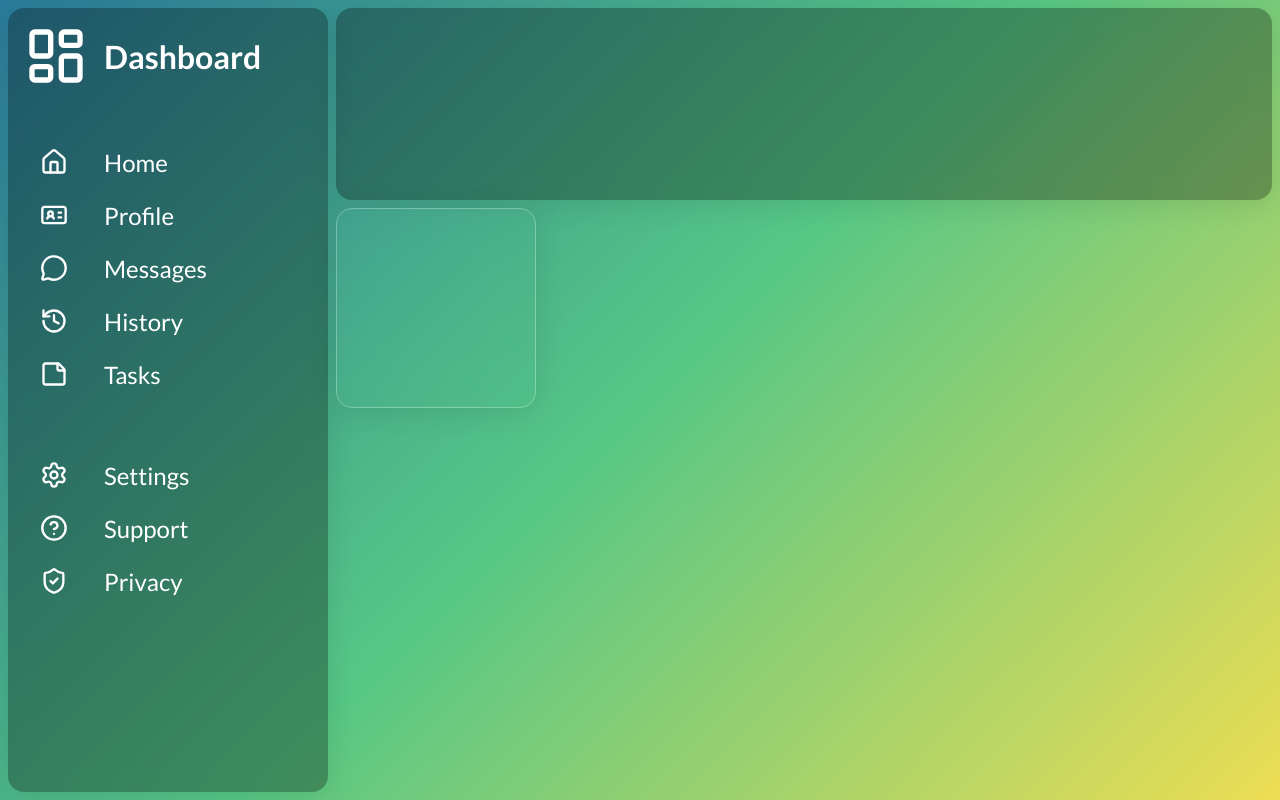
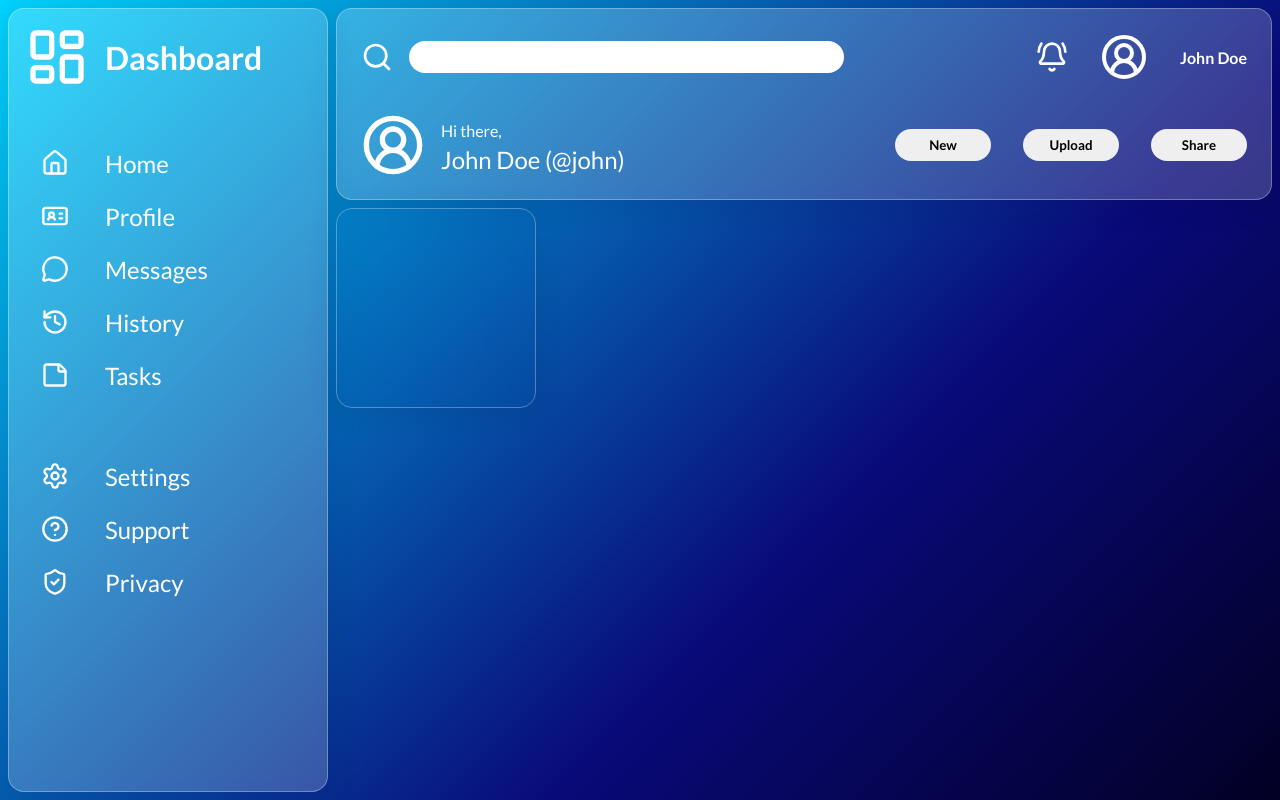
Before and after one commit to max-ldx/odin-dashboard, a plain HTML site: page index.html in a window 1280 px wide. Drawn offline with Linux system fonts and the light colour scheme.

Commit message:
feat: add header

```diff
--- a/index.html
+++ b/index.html
@@ -15,7 +15,31 @@
     <div class="container">
 
         <header class="header frosted">
-
+            <div class="header-top">
+                <div class="header-search">
+                    <img src="./assets/icons/search.svg" alt="Search icon">
+                    <input type="search">
+                </div>
+                <div class="header-account">
+                    <img src="./assets/icons/bell-ring.svg" alt="Bell icon">
+                    <img src="./assets/icons/circle-user-round.svg" alt="User icon">
+                    <span>John Doe</span>
+                </div>
+            </div>
+            <div class="header-bottom">
+                <div class="header-greeting">
+                    <img src="./assets/icons/circle-user-round-big.svg" alt="User icon">
+                    <div class="greeting">
+                        <div>Hi there,</div>
+                        <div class="user-name">John Doe (@john)</div>
+                    </div>
+                </div>
+                <div class="header-buttons">
+                    <button>New</button>
+                    <button>Upload</button>
+                    <button>Share</button>
+                </div>
+            </div>
         </header>
 
         <div class="sidebar frosted">
--- a/style.css
+++ b/style.css
@@ -14,9 +14,10 @@
 }
 
 .frosted {
-    background: rgba(0, 0, 0, 0.3);
+    background: rgba(255, 255, 255, 0.2);
     box-shadow: 0 4px 30px rgba(0, 0, 0, 0.1);
-    backdrop-filter: blur(10px);
+    backdrop-filter: blur(5px);
+    border: 1px solid rgba(255, 255, 255, 0.3);
 }
 
 body {
@@ -33,14 +34,104 @@ body {
     grid-template-rows: 12rem 1fr;
     gap: .5rem;
     padding: .5rem;
-    background: #2A7B9B;
-    background: linear-gradient(135deg, rgba(42, 123, 155, 1) 0%, rgba(87, 199, 133, 1) 50%, rgba(237, 221, 83, 1) 100%);
+    background: #020024;
+    background: linear-gradient(315deg, rgba(2, 0, 36, 1) 0%, rgba(9, 9, 121, 1) 35%, rgba(0, 212, 255, 1) 100%);
 }
 
 .header {
     grid-column: 2 / -1;
     grid-row: 1;
     border-radius: 16px;
+    padding: 1.5rem;
+    color: var(--color-primary);
+
+    & .header-top {
+        display: grid;
+        grid-template-columns: 1fr auto;
+        align-items: center;
+        gap: 12rem;
+        margin-bottom: 2rem;
+    }
+
+    & .header-search {
+        display: grid;
+        grid-template-columns: 32px 1fr;
+        gap: 1rem;
+        align-items: center;
+    }
+
+    & .header-search input {
+        height: 2rem;
+        border-radius: 2rem;
+        border: none;
+        padding-left: .5rem;
+        padding-right: .5rem;
+    }
+
+    & .header-search input:focus-visible {
+        outline: 2px solid oklch(0 0 0);
+    }
+
+    & .header-account {
+        display: flex;
+        align-items: center;
+        justify-content: end;
+        gap: 2rem;
+    }
+
+    & .header-account:first-child {
+        margin-left: auto;
+    }
+
+    & .header-account span {
+        font-weight: bold;
+    }
+
+    & .header-bottom {
+        display: grid;
+        grid-template-columns: 1fr auto;
+        align-items: center;
+        gap: 8rem;
+    }
+
+    & .header-greeting {
+        display: grid;
+        grid-template-columns: 64px 1fr;
+        gap: 1rem;
+        align-items: center;
+    }
+
+    & .greeting {
+        display: grid;
+        grid-template-rows: 1fr 1fr;
+        align-items: center;
+    }
+
+    & .user-name {
+        font-size: 1.5rem;
+    }
+
+    & .header-buttons {
+        display: flex;
+        gap: 2rem;
+    }
+
+    & button {
+        border: none;
+        border-radius: 2rem;
+        width: 6rem;
+        font-weight: bold;
+        padding-top: .5rem;
+        padding-bottom: .5rem;
+    }
+
+    & button:hover {
+        background-color: rgba(0, 212, 255, 1);
+    }
+
+    & button:focus-visible {
+        outline: 2px solid oklch(0 0 0);
+    }
 }
 
 .sidebar {
@@ -52,7 +143,6 @@ body {
     gap: 3rem;
     align-content: start;
     border-radius: 16px;
-
 
     & .title {
         display: grid;
@@ -76,7 +166,7 @@ body {
 
     & .sidebar-link:focus-visible,
     & .sidebar-link:hover {
-        outline: 2px solid rgba(0, 0, 0, 0.3);
+        outline: 2px solid oklch(1 0 0);
     }
 
     & .sidebar-link>img {
```
Also changed, not shown: assets/icons/bell-ring.svg (added), assets/icons/circle-user-round-big.svg (added), assets/icons/circle-user-round.svg (added), assets/icons/eye.svg (added), assets/icons/search.svg (added), assets/icons/split.svg (added), assets/icons/star.svg (added).
